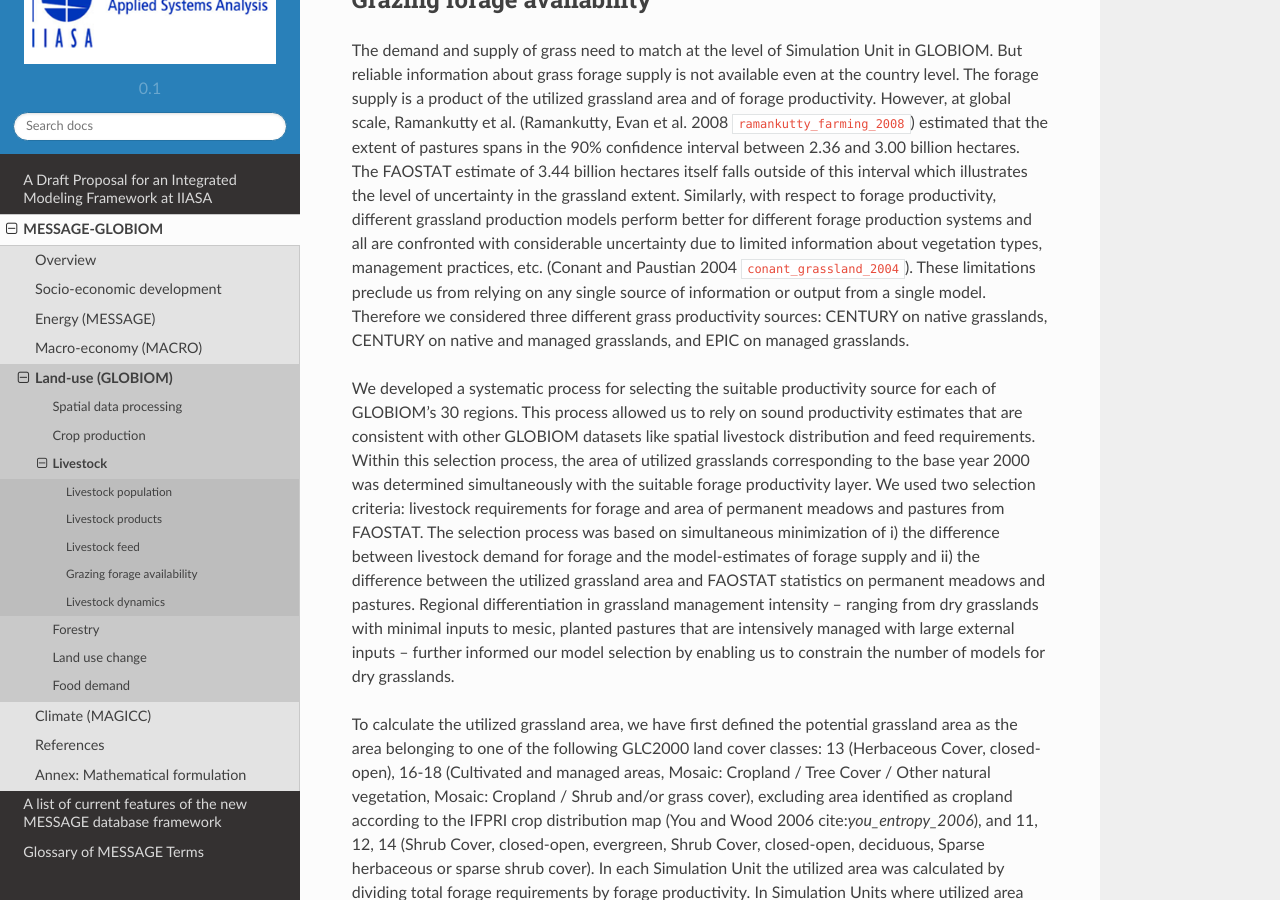
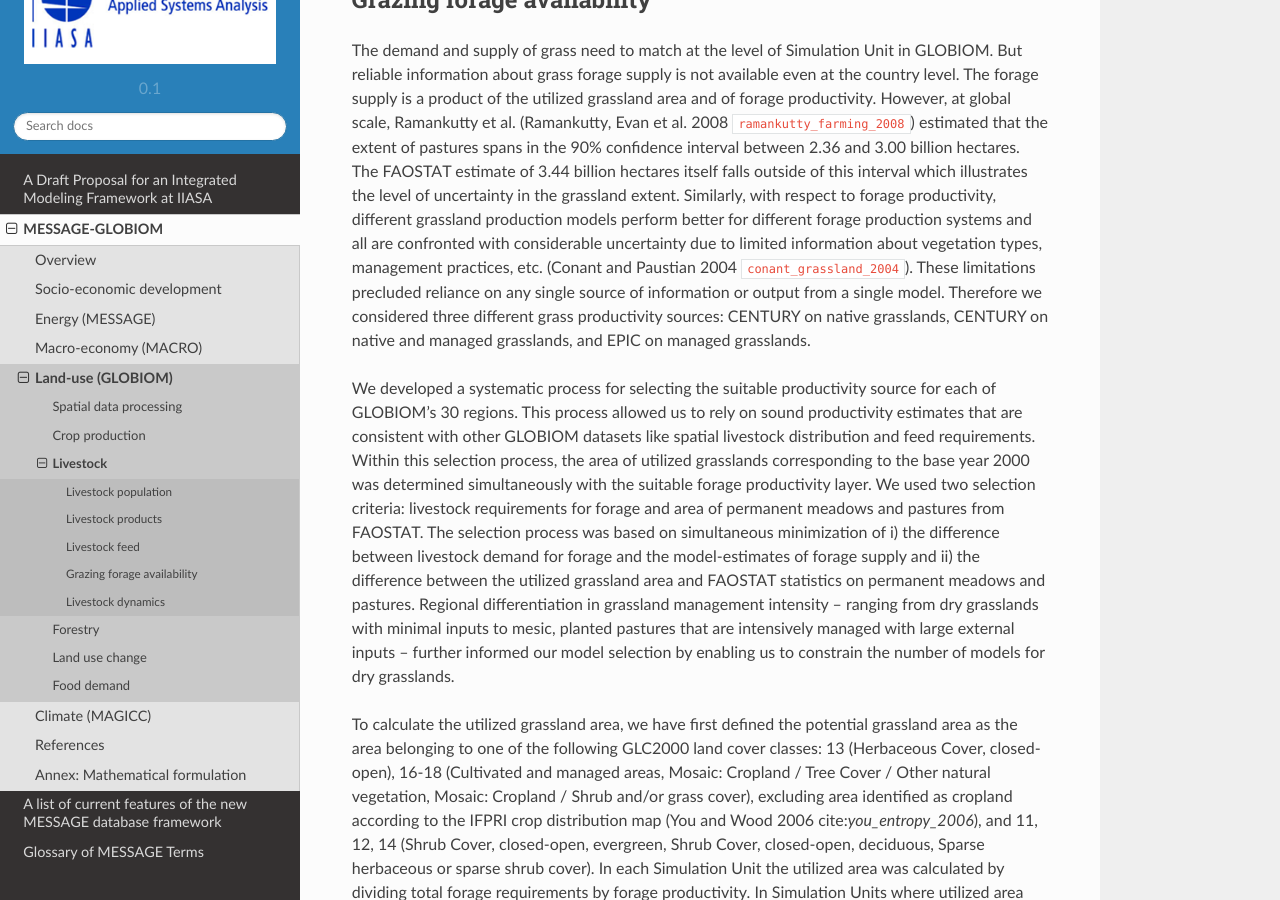
Before and after one commit to yiyi1991/message-ix-models, a Sphinx documentation site: the page built from doc/global/source/message_globiom/land_use/livestock.rst, in a window 1280 px wide and 900 px high, scrolled down 2584 px. Built offline with Sphinx 7.4.7 and the Read the Docs theme 2.0.0, drawn with Linux system fonts in a browser that asks for light colours; pages that are not in the unit, such as notebooks, are missing from menus; cross-references to code outside the pages are shown as plain code.

Commit message:
Edited 'These limitations precluded reliance...'

```diff
--- a/doc/global/source/message_globiom/land_use/livestock.rst
+++ b/doc/global/source/message_globiom/land_use/livestock.rst
@@ -31,7 +31,7 @@
 
 Grazing forage availability
 ~~~~~~~~~~~~~~~~~~~~~~~~~~~
-The demand and supply of grass need to match at the level of Simulation Unit in GLOBIOM. But reliable information about grass forage supply is not available even at the country level. The forage supply is a product of the utilized grassland area and of forage productivity. However, at global scale, Ramankutty et al. (Ramankutty, Evan et al. 2008 :cite:`ramankutty_farming_2008`) estimated that the extent of pastures spans in the 90% confidence interval between 2.36 and 3.00 billion hectares. The FAOSTAT estimate of 3.44 billion hectares itself falls outside of this interval which illustrates the level of uncertainty in the grassland extent. Similarly, with respect to forage productivity, different grassland production models perform better for different forage production systems and all are confronted with considerable uncertainty due to limited information about vegetation types, management practices, etc. (Conant and Paustian 2004 :cite:`conant_grassland_2004`). These limitations preclude us from relying on any single source of information or output from a single model. Therefore we considered three different grass productivity sources: CENTURY on native grasslands, CENTURY on native and managed grasslands, and EPIC on managed grasslands.
+The demand and supply of grass need to match at the level of Simulation Unit in GLOBIOM. But reliable information about grass forage supply is not available even at the country level. The forage supply is a product of the utilized grassland area and of forage productivity. However, at global scale, Ramankutty et al. (Ramankutty, Evan et al. 2008 :cite:`ramankutty_farming_2008`) estimated that the extent of pastures spans in the 90% confidence interval between 2.36 and 3.00 billion hectares. The FAOSTAT estimate of 3.44 billion hectares itself falls outside of this interval which illustrates the level of uncertainty in the grassland extent. Similarly, with respect to forage productivity, different grassland production models perform better for different forage production systems and all are confronted with considerable uncertainty due to limited information about vegetation types, management practices, etc. (Conant and Paustian 2004 :cite:`conant_grassland_2004`). These limitations precluded reliance on any single source of information or output from a single model. Therefore we considered three different grass productivity sources: CENTURY on native grasslands, CENTURY on native and managed grasslands, and EPIC on managed grasslands.
 
 We developed a systematic process for selecting the suitable productivity source for each of GLOBIOM’s 30 regions. This process allowed us to rely on sound productivity estimates that are consistent with other GLOBIOM datasets like spatial livestock distribution and feed requirements. Within this selection process, the area of utilized grasslands corresponding to the base year 2000 was determined simultaneously with the suitable forage productivity layer. We used two selection criteria: livestock requirements for forage and area of permanent meadows and pastures from FAOSTAT. The selection process was based on simultaneous minimization of  i) the difference between livestock demand for forage and the model-estimates of forage supply and ii) the difference between the utilized grassland area and FAOSTAT statistics on permanent meadows and pastures. Regional differentiation in grassland management intensity – ranging from dry grasslands with minimal inputs to mesic, planted pastures that are intensively managed with large external inputs – further informed our model selection by enabling us to constrain the number of models for dry grasslands.
 
```
